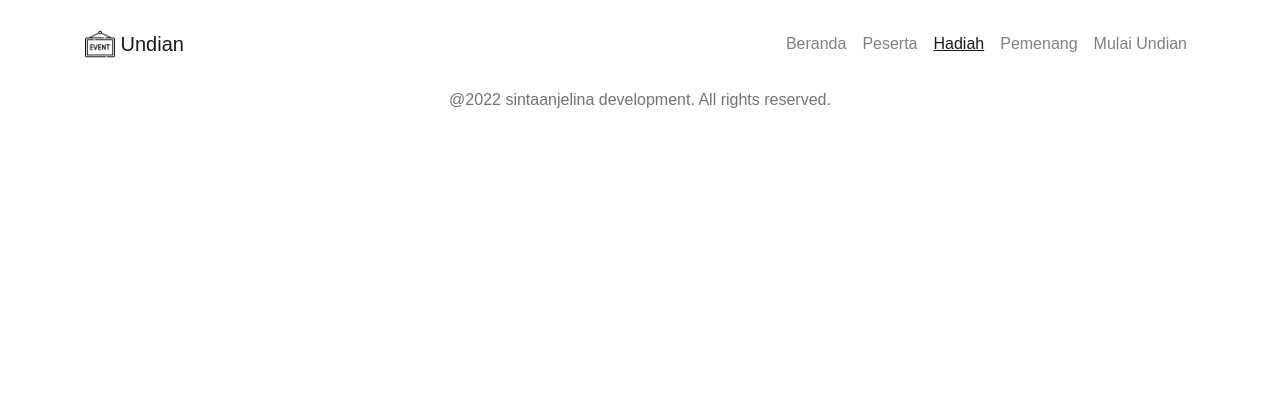
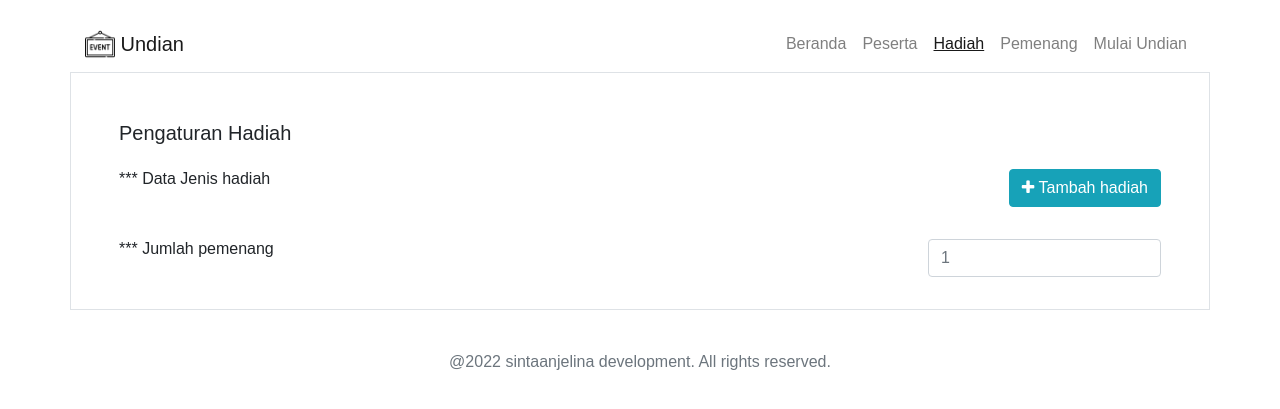
Before and after one commit to sintaanjelina/lucky_draw, a Flask app: page /hadiah in a window 1280 px wide. Shown: the top 409 px of the page. Run offline with Flask 2, Linux system fonts and the light colour scheme; some libraries are stand-ins or nearby versions; some web fonts are replaced.

Commit message:
Add reward info table and settings in the page

```diff
--- a/web-app/templates/reward.html
+++ b/web-app/templates/reward.html
@@ -1,2 +1,41 @@
 {% include 'header.html'%}
+<main>
+    <div class="container px-5 border">
+        <h5 class="pt-5 ">Pengaturan Hadiah</h5>
+        <div class="row pt-3 ">
+            <div class="col">
+                <h6>*** Data Jenis hadiah</h6>
+            </div>
+            <div class="col text-right">
+                <button type="button" class="btn btn-info" href="">
+                    <i class="fa fa-plus"></i>
+                    Tambah hadiah</button>
+            </div>
+        </div>
+        <div class="row">
+            <div class="table-responsive-sm valueresult  my-3">
+                <table class="table-sm" id="table-reward-category">
+                </table>
+            </div>
+        </div>
+        <div class="row">
+            <div class="col">
+                <h6>*** Jumlah pemenang</h6>
+            </div>
+            <form>
+                <div class="col-sm-12">
+                    <input type="number" class="form-control" id="input-num-winner" min="1" placeholder="1">
+                </div>
+            </form>
+        </div>
+        <div class="row">
+            <div class="table-responsive-sm valueresult  my-3">
+                <table class="table-sm" id="table-setting-winner-reward">
+                </table>
+            </div>
+        </div>
+
+    </div>
+
+</main>
 {% include 'footer.html'%}
```
